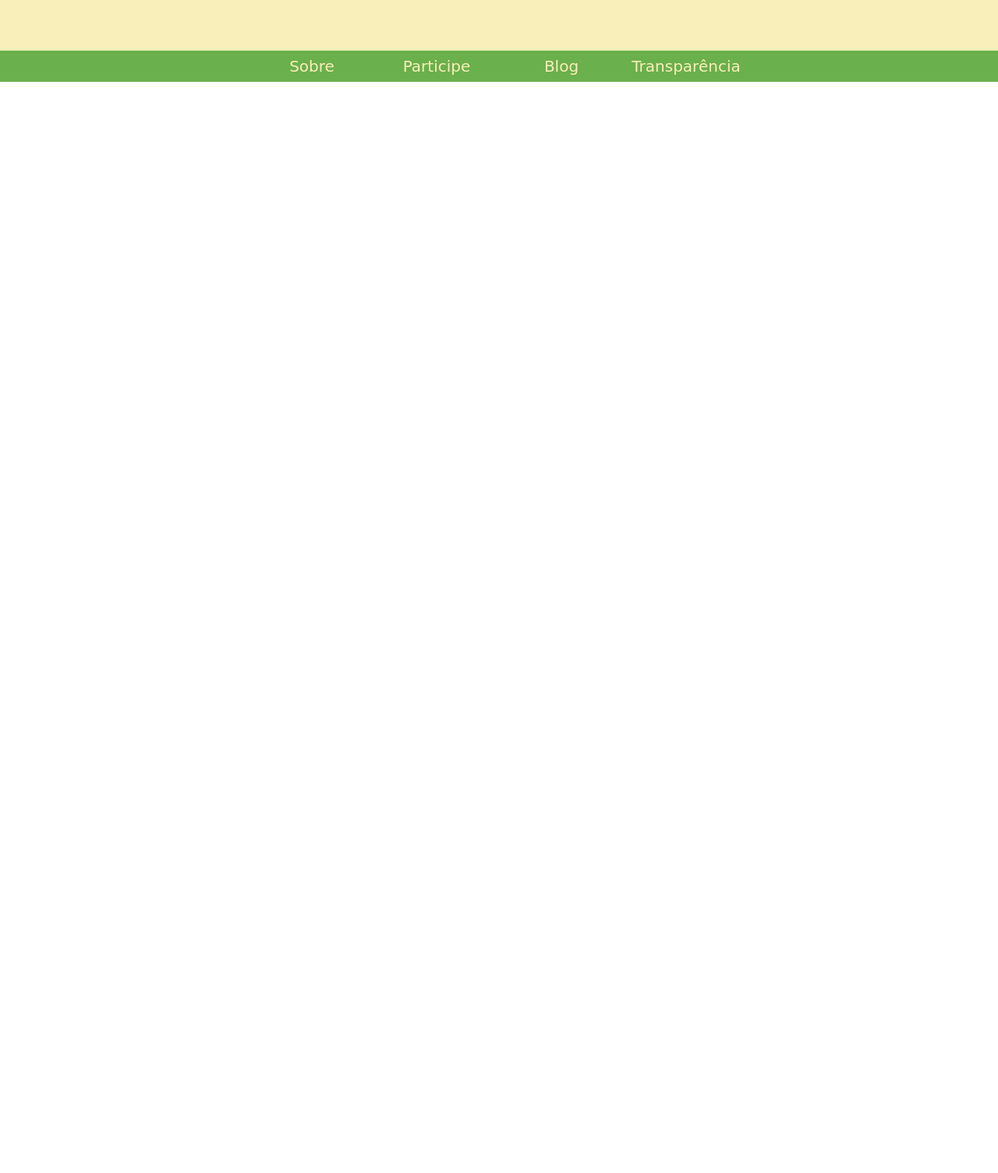
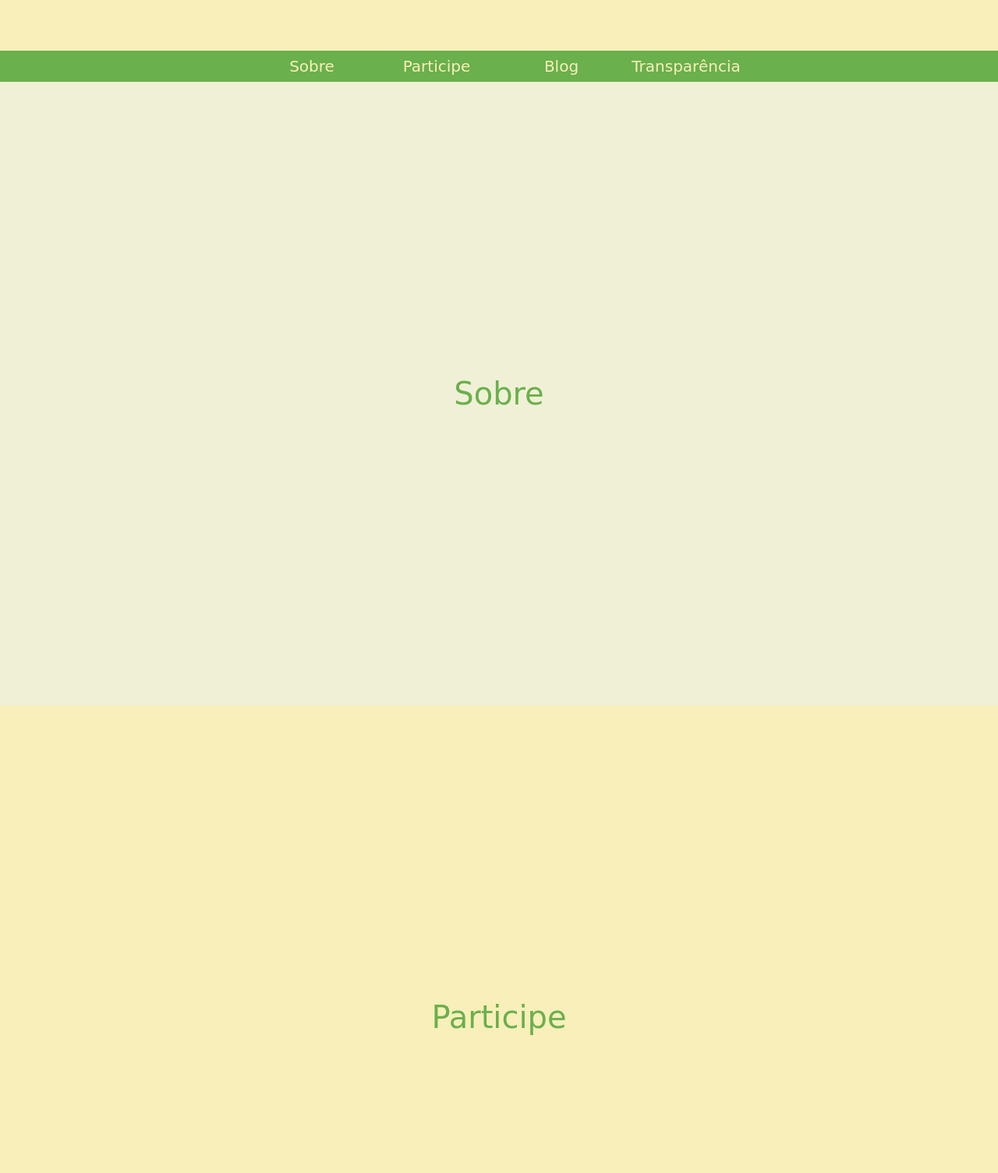
Before and after one commit to mpdev2311/cursohtml2, a plain HTML site: page index.html in a window 1280 px wide. Shown: the part 95-1600 px from the top of the page at 78% size. Before the commit the page ends 800 px from the top, so only its background shows below. Drawn offline with Linux system fonts and the light colour scheme; a web font is replaced by a local one.

Commit message:
minha quarta aula curso2

```diff
--- a/index.html
+++ b/index.html
@@ -13,13 +13,18 @@
             </div>
             <nav class="nav-bar">
                 <ul>
-                    <li><a href="#">Sobre</a></li>
-                    <li><a href="#">Participe</a></li>
-                    <li><a href="#">Blog</a></li>
-                    <li><a href="#">Transparência</a></li>
+                    <li><a href="#sobre">Sobre</a></li>
+                    <li><a href="#participe">Participe</a></li>
+                    <li><a href="https://www.blogger.com/" target="_blank">Blog</a></li>
+                    <li><a href="#transparencia">Transparência</a></li>
                 </ul>
             </nav>
         </header>
+        <main>
+            <section id="sobre">Sobre</section>
+            <section id="participe">Participe</section>
+            <section id="transparencia">Transparência</section>
+        </main>
         <script type="text/javascrpt"src="scripts/script.js"></script>
     </body>
 </html>
--- a/styles/style.css
+++ b/styles/style.css
@@ -45,5 +45,24 @@ header {
 .nav-bar a {
     font-family: 'Rancho', cursive;
     font-size: 1em;
-    color: #f8efba;;
+    color: #f8efba;
 }
+main {
+    font-size: 20px;
+}
+main section {
+    display: grid;
+    justify-content: center;
+    align-content: center;
+    font-family: 'Rancho', cursive;
+    font-size: 2em;
+    color: #6ab04c;
+}
+main section:nth-child(odd) {
+    height: 100vh;
+    background-color: #f0f0d6;
+}
+main section:nth-child(even) {
+    height: 100vh;
+    background-color:#f8efba; ;
+}
```
